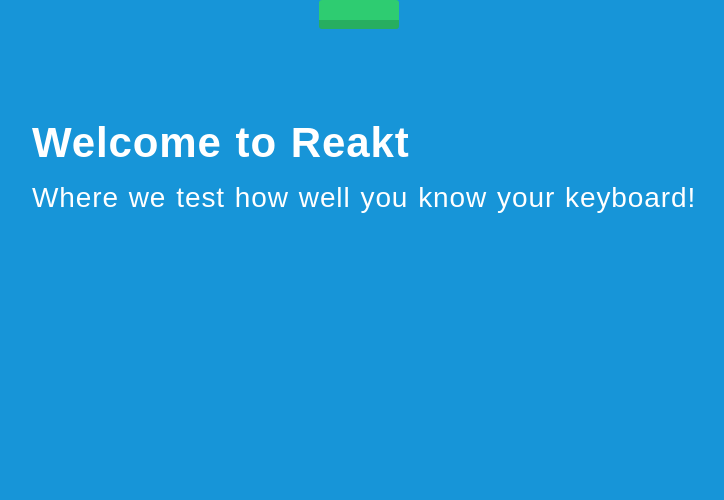
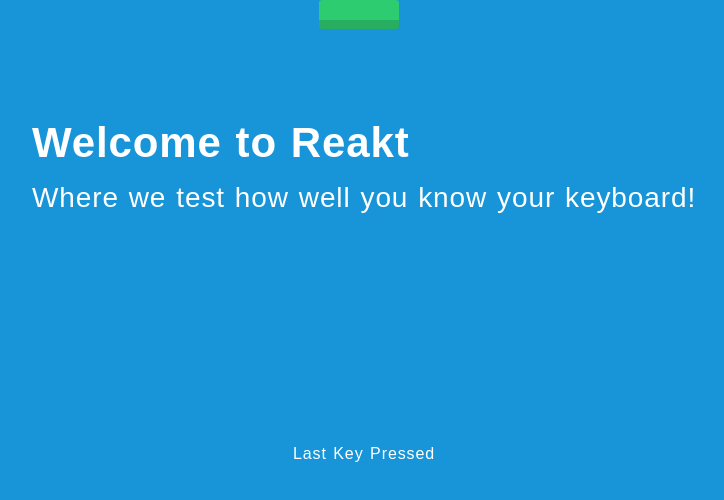
Before and after one commit to alexalextran/keyboard-game, a React (Create React App) app: page / in a window 1280 px wide. Shown: the top 500 px of the page, without its empty margins (276-1000 px from the left). Built offline with nearby package versions, Linux system fonts and the light colour scheme.

Commit message:
added mini animation for the selected key

```diff
--- a/src/App.css
+++ b/src/App.css
@@ -101,5 +101,23 @@ button {
  }
 
  .PRESS{
-  margin-TOP: 100px;
+  margin-TOP: 70px;
+  font-size: 60px;
+  border-radius: 50px;
+  animation: float 1s infinite alternate-reverse;
+
  }
+
+ .KEY__ENTERED{
+   margin-top: 30px;
+ }
+
+ @keyframes float{
+   0%{
+
+   }
+   100%{
+     transform: translateY(10px);
+
+   }
+ }
--- a/src/components/Mainpage.jsx
+++ b/src/components/Mainpage.jsx
@@ -22,7 +22,7 @@ function makeid() {
 
 
     document.addEventListener(
-    "keyup",
+    "keypress",
     (event) => {
       event.stopImmediatePropagation();
       var name = event.key;
@@ -30,7 +30,10 @@ function makeid() {
 
       console.log(`Key pressed ${name} \r\n Key code value: ${code}`);
 
+      document.querySelector(".key").innerHTML = name;
+
       if(name == keyvalue){
+        keyvalue=""
         document.querySelector(".timer__wrapper").style.animation = ""
         void document.querySelector(".timer__wrapper").offsetWidth;
         document.querySelector(".RESULT").innerHTML = "NICE!";
@@ -78,6 +81,12 @@ function starttimer(){
       <div className="PRESS"></div>
 
       <div className="RESULT"></div>
+
+
+      <div className="KEY__ENTERED">
+          <p>Last Key Pressed</p>
+          <p className="key"></p>
+      </div>
     </section>
   );
 };
```
